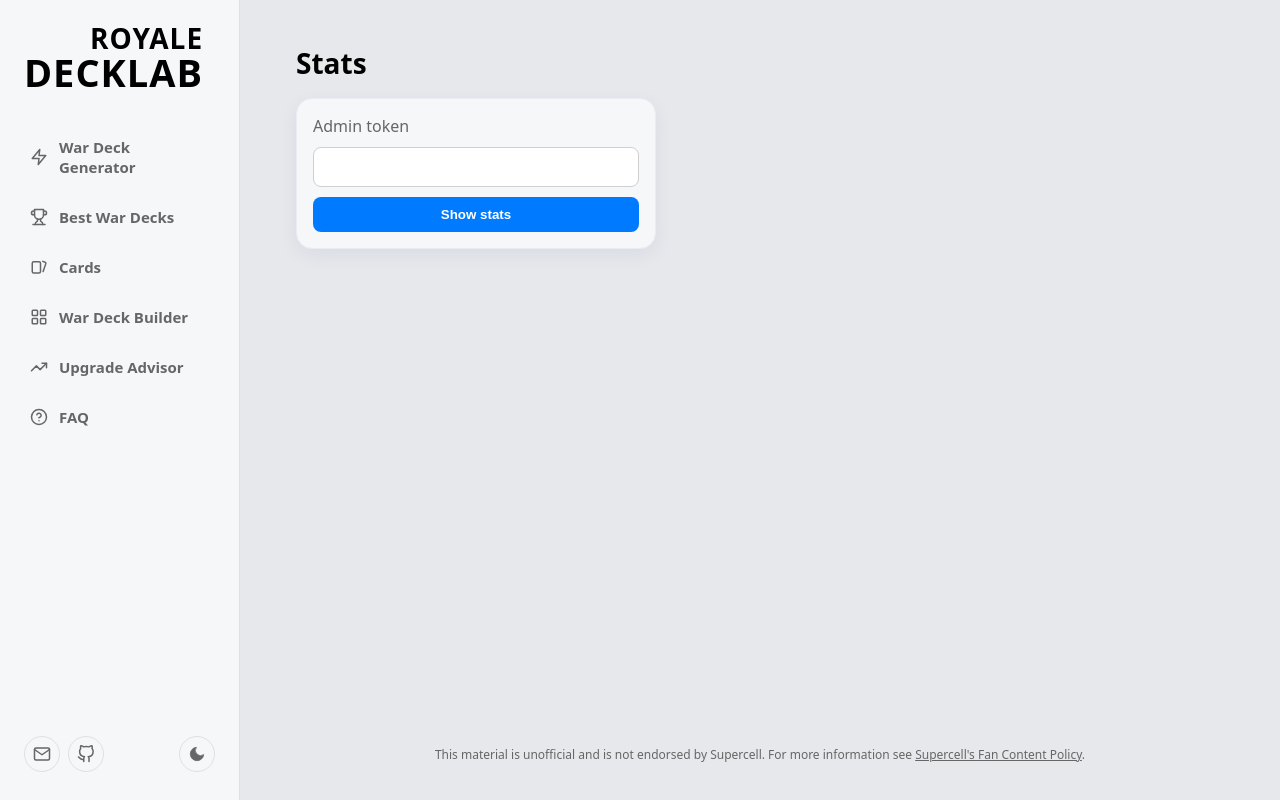
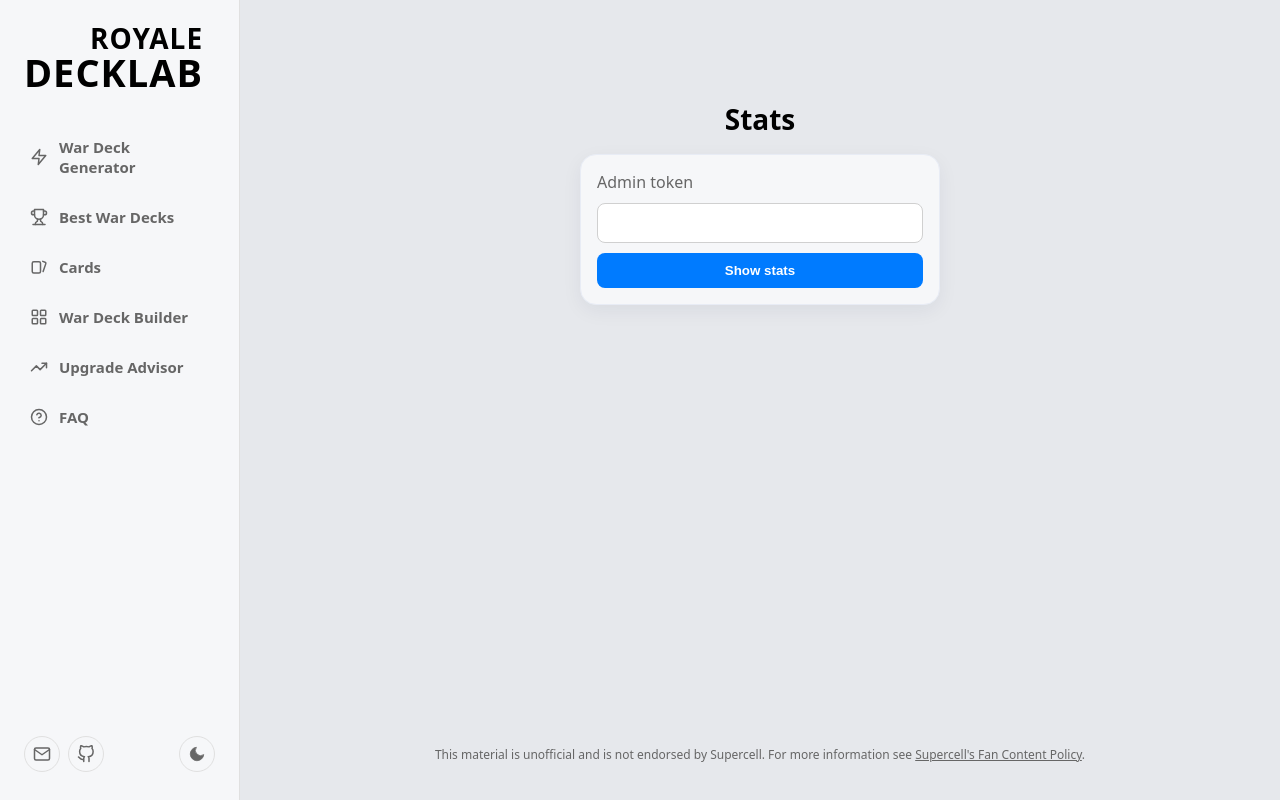
Before and after one commit to FaasHoetjes/royale-decklab, a React (Vite) app in the folder client/: page /admin/stats in a window 1280 px wide. Built offline with nearby package versions, Linux system fonts and the light colour scheme.

Commit message:
Center the stats page's token form, and its loading and error messages

```diff
--- a/client/src/pages/AdminStats.tsx
+++ b/client/src/pages/AdminStats.tsx
@@ -125,7 +125,7 @@ export default function AdminStats() {
 
   if (!token) {
     return (
-      <div style={styles.page}>
+      <div style={styles.gate}>
         <h1 style={{ ...styles.title, color: theme.text.primary }}>Stats</h1>
         <form onSubmit={submit} style={{ ...styles.panel, ...styles.form }}>
           <label htmlFor="admin-token" style={{ color: theme.text.secondary }}>Admin token</label>
@@ -148,7 +148,7 @@ export default function AdminStats() {
 
   if (stats.isPending) {
     return (
-      <div style={styles.page}>
+      <div style={styles.gate}>
         <h1 style={{ ...styles.title, color: theme.text.primary }}>Stats</h1>
         <p style={{ color: theme.text.secondary }}>Loading…</p>
       </div>
@@ -157,12 +157,12 @@ export default function AdminStats() {
 
   if (!stats.data) {
     return (
-      <div style={styles.page}>
+      <div style={styles.gate}>
         <h1 style={{ ...styles.title, color: theme.text.primary }}>Stats</h1>
         <p style={{ color: theme.text.secondary }}>
           {status === 429 ? 'Too many tries. Wait a minute and try again.' : 'The stats couldn’t be loaded.'}
         </p>
-        <div style={styles.row}>
+        <div style={{ ...styles.row, justifyContent: 'center' }}>
           <button type="button" onClick={() => stats.refetch()} style={{ ...styles.button, backgroundColor: theme.accent, color: theme.onAccent }}>
             Try again
           </button>
@@ -421,11 +421,23 @@ const styles = {
     padding: '16px',
     minWidth: 0,
   },
+  gate: {
+    maxWidth: '400px',
+    margin: '0 auto',
+    padding: '80px 16px 48px',
+    display: 'flex' as const,
+    flexDirection: 'column' as const,
+    alignItems: 'center' as const,
+    gap: '16px',
+    textAlign: 'center' as const,
+  },
   form: {
     display: 'flex' as const,
     flexDirection: 'column' as const,
     gap: '10px',
+    width: '100%',
     maxWidth: '360px',
+    textAlign: 'left' as const,
   },
   input: {
     padding: '10px 12px',
```
